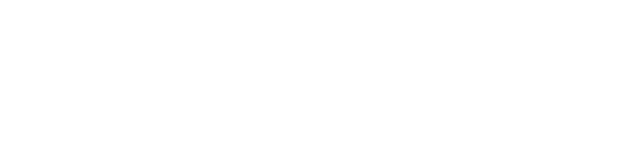
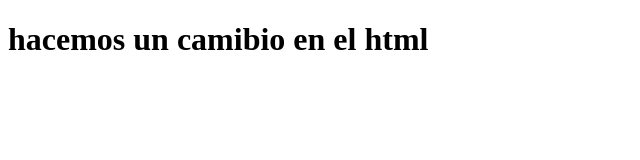
Before and after one commit to Gaston3000/youtube-git-ejemplo, a plain HTML site: page index.html in a window 1280 px wide. Shown: the whole page, without its empty margins (0-640 px from the left). Drawn offline with Linux system fonts and the light colour scheme.

Commit message:
agregamos un h1

```diff
--- a/index.html
+++ b/index.html
@@ -7,6 +7,6 @@
     <title>Document</title>
 </head>
 <body>
-
+    <h1>hacemos un camibio en el html</h1>
 </body>
 </html>
```
